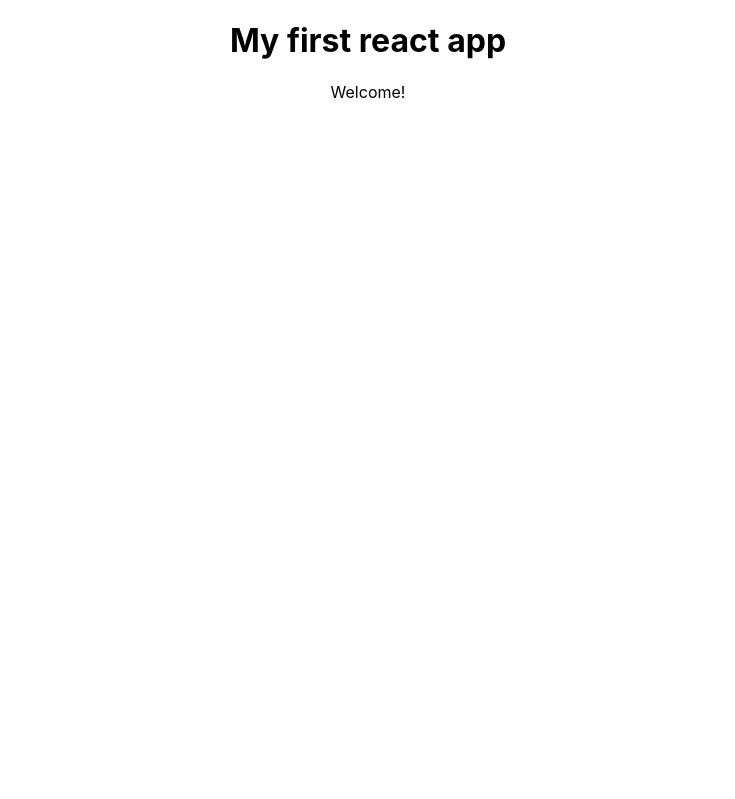
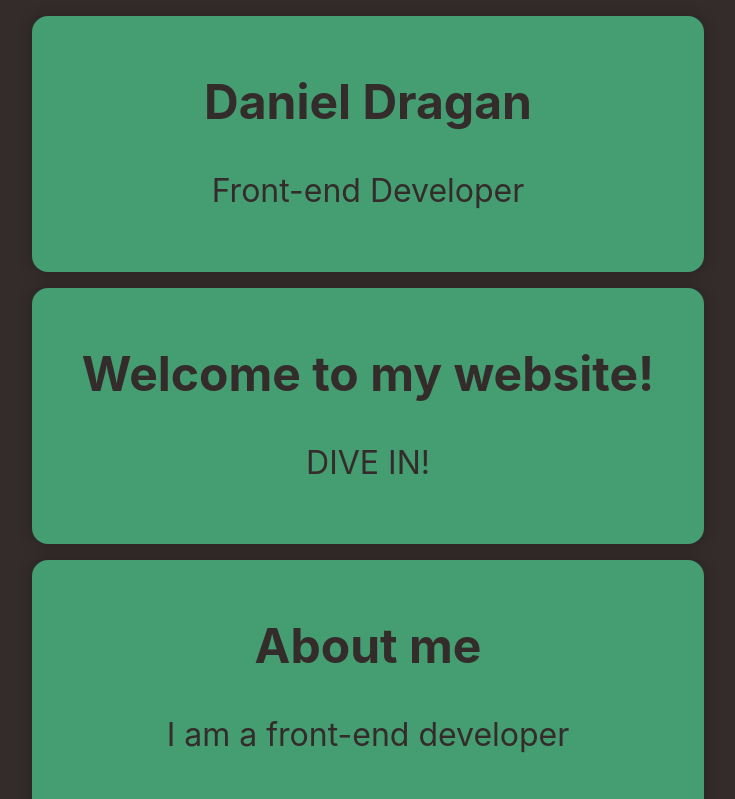
Before and after one commit to danieldraganweb/my-app, a React (Create React App) app: page / in a window 1280 px wide. Shown: the top 799 px of the page, without its empty margins (272-1007 px from the left). Built offline with nearby package versions, Linux system fonts and the light colour scheme.

Commit message:
cards add to main page. Card component created

```diff
--- a/src/App.js
+++ b/src/App.js
@@ -1,11 +1,17 @@
-import logo from "./logo.svg";
 import "./App.css";
+import React from "react";
+import Card from "./components/card.component";
 
 function App() {
   return (
     <div className="App">
-      <h1>My first react app</h1>
-      <p>Welcome!</p>
+      <Card title={"Daniel Dragan"} description={"Front-end Developer"} />
+      <Card title={"Welcome to my website!"} description={"DIVE IN!"} />
+      <Card title={"About me"} description={"I am a front-end developer"} />
+      <Card
+        title={"Contact me"}
+        description={"Email: danieldraganweb@gmail.com "}
+      />
     </div>
   );
 }
--- /dev/null
+++ b/src/components/card.component.jsx
@@ -0,0 +1,12 @@
+function Card({ title, description }) {
+    return (
+      <div className="card">
+        <div className="card-body">
+          <h2>{title}</h2>
+          <p>{description}</p>
+        </div>
+      </div>
+    );
+  }
+
+  export default Card;
--- a/src/index.css
+++ b/src/index.css
@@ -1,13 +1,55 @@
 body {
   margin: 0;
-  font-family: -apple-system, BlinkMacSystemFont, 'Segoe UI', 'Roboto', 'Oxygen',
-    'Ubuntu', 'Cantarell', 'Fira Sans', 'Droid Sans', 'Helvetica Neue',
+  font-family: -apple-system, BlinkMacSystemFont, "Segoe UI", "Roboto", "Oxygen",
+    "Ubuntu", "Cantarell", "Fira Sans", "Droid Sans", "Helvetica Neue",
     sans-serif;
   -webkit-font-smoothing: antialiased;
   -moz-osx-font-smoothing: grayscale;
+  background-color: #342b2b;
 }
 
 code {
-  font-family: source-code-pro, Menlo, Monaco, Consolas, 'Courier New',
+  font-family: source-code-pro, Menlo, Monaco, Consolas, "Courier New",
     monospace;
 }
+.card {
+  width: 40rem;
+  height: 14rem;
+  margin-left: auto;
+  margin-right: auto;
+  display: flex;
+  flex-direction: column;
+  justify-content: space-between;
+  align-items: center;
+  padding: 1rem;
+  border-radius: 1rem;
+  box-shadow: 0 0 1rem rgba(0, 0, 0, 0.2);
+  background-color: #459d72;
+  transition: all 0.3s ease-in-out;
+  font-size: xx-large;
+  margin-top: 1rem;
+  margin-bottom: 1rem;
+  color: #342b2b;
+  align-items: center;
+  align-content: center;
+}
+.card:hover {
+  transform: translateY(-0.5rem);
+  box-shadow: 0 0 1rem rgba(0, 0, 0, 0.3);
+  background-color: #90d26d;
+}
+.card:active {
+  transform: translateY(0.5rem);
+  box-shadow: 0 0 1rem rgba(0, 0, 0, 0.1);
+  background-color: #defbc2;
+}
+.card__title {
+  font-size: 1.5rem;
+  font-weight: 700;
+  color: #342b2b;
+}
+.card__description {
+  font-size: 1rem;
+  font-weight: 400;
+  color: #342b2b;
+}
```
Also changed, not shown: src/components/Navbar/nav.jsx (added).
